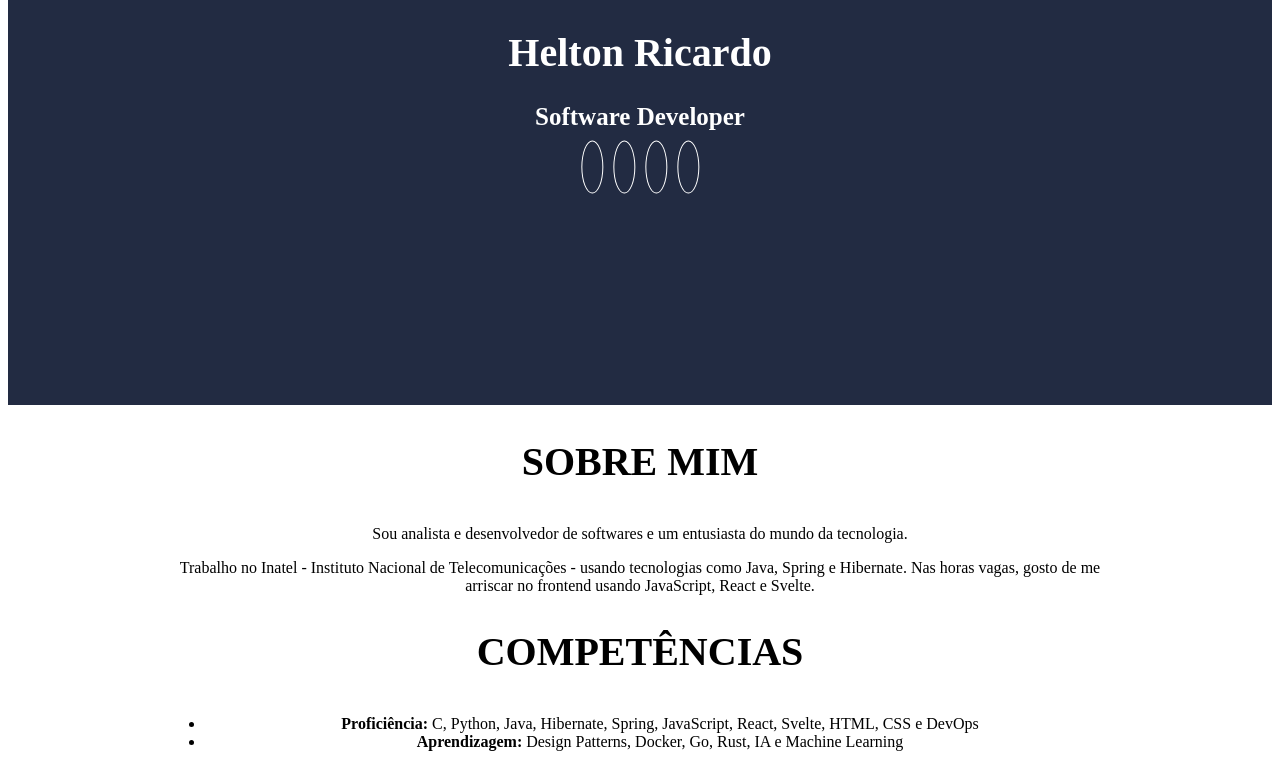
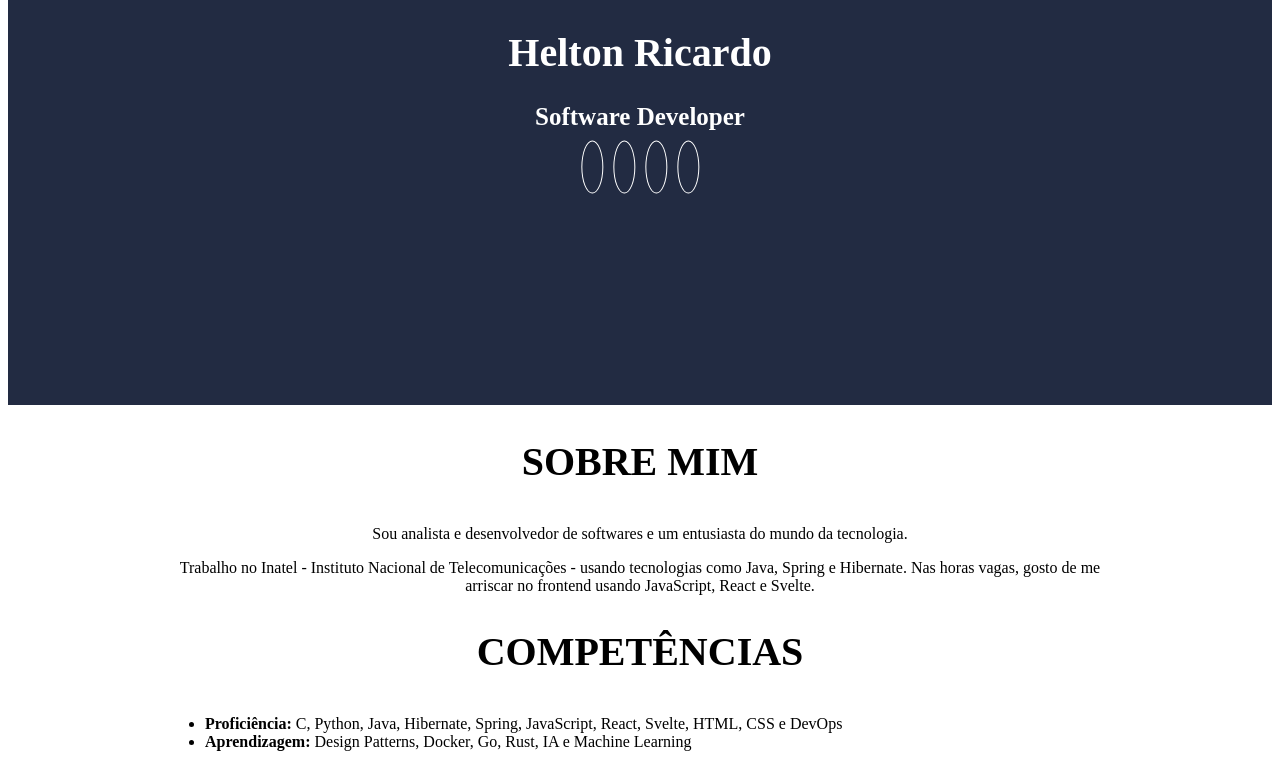
Before and after one commit to heltonricardo/svelte-secomp-sxs, a Svelte app: page / in a window 1280 px wide. Shown: the part 403-1170 px from the top of the page. Built offline with nearby package versions, Linux system fonts and the light colour scheme; the HTML template or start-up script is replaced by a standard one.

Commit message:
Alternando centralizacao de texto (Secao, App)

```diff
--- a/src/App.svelte
+++ b/src/App.svelte
@@ -5,7 +5,7 @@
 
 <Capa />
 
-<Secao titulo="Sobre Mim">
+<Secao titulo="Sobre Mim" centralizarTexto={true}>
 	<p>
 		Sou analista e desenvolvedor de softwares e um entusiasta do mundo da
 		tecnologia.
@@ -17,7 +17,7 @@
 	</p>
 </Secao>
 
-<Secao titulo="Competências">
+<Secao titulo="Competências" centralizarTexto={false}>
 	<ul>
 		<li>
 			<strong>Proficiência:</strong> C, Python, Java, Hibernate, Spring, JavaScript,
--- a/src/Secao.svelte
+++ b/src/Secao.svelte
@@ -1,8 +1,9 @@
 <script>
     export let titulo;
+    export let centralizarTexto;
 </script>
 
-<section class="secao">
+<section class="secao" class:centralizar={centralizarTexto}>
     <h1 class="titulo">{titulo}</h1>
     <slot />
 </section>
@@ -12,7 +13,6 @@
         margin: 0 auto;
         width: 90%;
         max-width: 950px;
-        text-align: center;
     }
 
     .titulo {
@@ -20,6 +20,10 @@
         text-align: center;
         margin-bottom: 40px;
         text-transform: uppercase;
+    }
+
+    .centralizar {
+        text-align: center;
     }
 
     @media screen and (min-width: 550px) {
```
